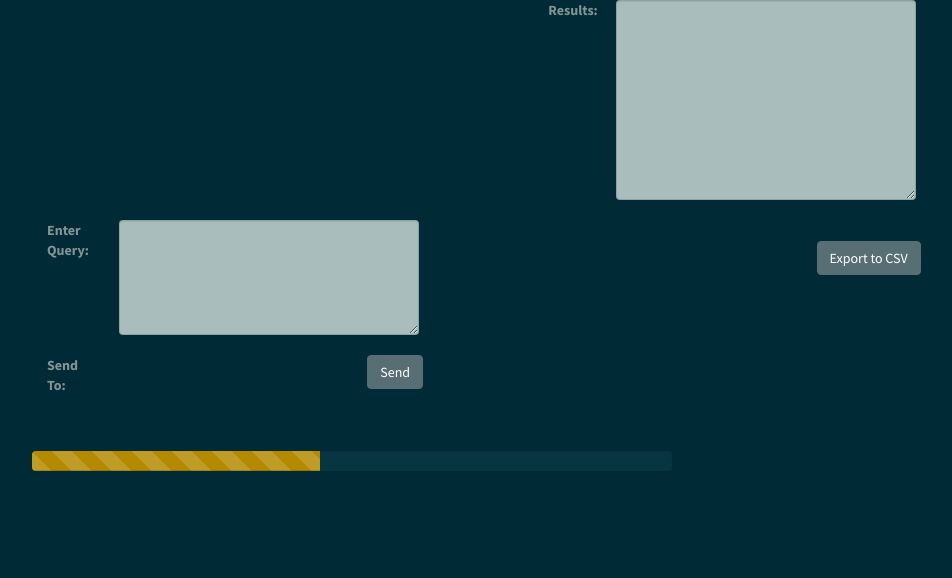
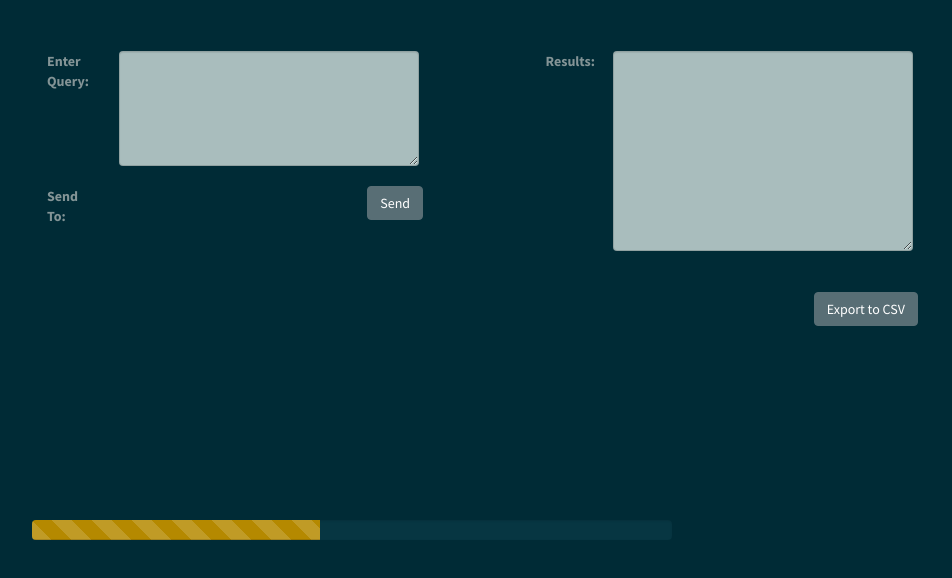
Before and after one commit to rmcqueen/remote-arduino-querying, a plain HTML site: page src/html/main.html in a window 1280 px wide. Shown: the whole page, without its empty margins (32-984 px from the left). Drawn offline with Linux system fonts and the light colour scheme.

Commit message:
Fixed up CSS and moved some HTML elements around

```diff
--- a/src/css/stylesheet.css
+++ b/src/css/stylesheet.css
@@ -7,22 +7,20 @@
 #left{
     margin-top: 4%;
     padding-left: 5%;
-    display: inline-block;
+    float:left;
 }
 
 #right{
     display: inline-block;
     padding-left: 5%;
     position: relative;
-    top: 7.5%;
-
+    margin-top: 4%;
 }
 
 #exportButton{
     float: right;
     margin-right: 4.5%;
     margin-top: 10%;
-
 }
 
 #sendButton{
@@ -32,13 +30,13 @@
 
 #checkbox{
     margin-left: 20%;
-
 }
 
 .progress-striped{
-    margin-left: 5%;
-    margin-top: 4%;
     width: 50%;
+    float:left;
+    position: absolute;
+    bottom: 30%;
 }
 
 #publish{
@@ -55,5 +53,7 @@
 
 #successBox {
     display: none;
-    position: absolute;
+    position: relative;
+    margin-left: 18em;
+    float:left;
 }
--- a/src/html/main.html
+++ b/src/html/main.html
@@ -15,8 +15,6 @@
         <div class="col-lg-10">
             <textarea class="form-control" rows="3" id="publish"></textarea><br>
         </div>
-
-        <!-- This will have to change depending on the number of arduinos plugged in -->
         <br>
 
 
@@ -34,6 +32,10 @@
         <strong>Message Sent!</strong>
     </div>
 
+    <div class="progress progress-striped active">
+        <div class="progress-bar" style="width: 45%"></div>
+    </div>
+
 </div>
 
 <div id="right">
@@ -48,9 +50,8 @@
     <button type="button" onclick="CSV_download();" class="btn btn-default" id="exportButton">Export to CSV</button>
 </div>
 
-<div class="progress progress-striped active">
-    <div class="progress-bar" style="width: 45%"></div>
-</div>
+
+
 
 
 <script type="text/javascript" src="../JavaScript/mqttws31.js"></script>
```
Lines whose indentation alone changed are shown as unchanged.
